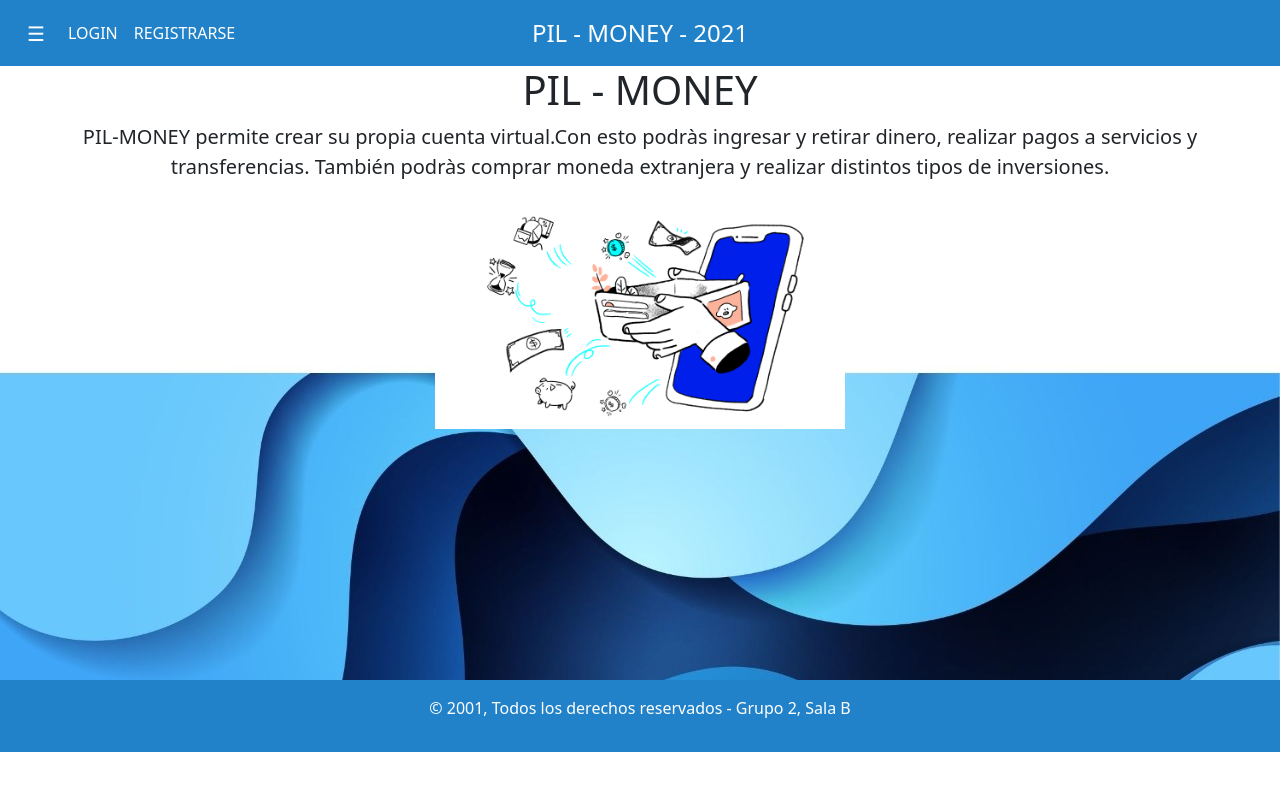
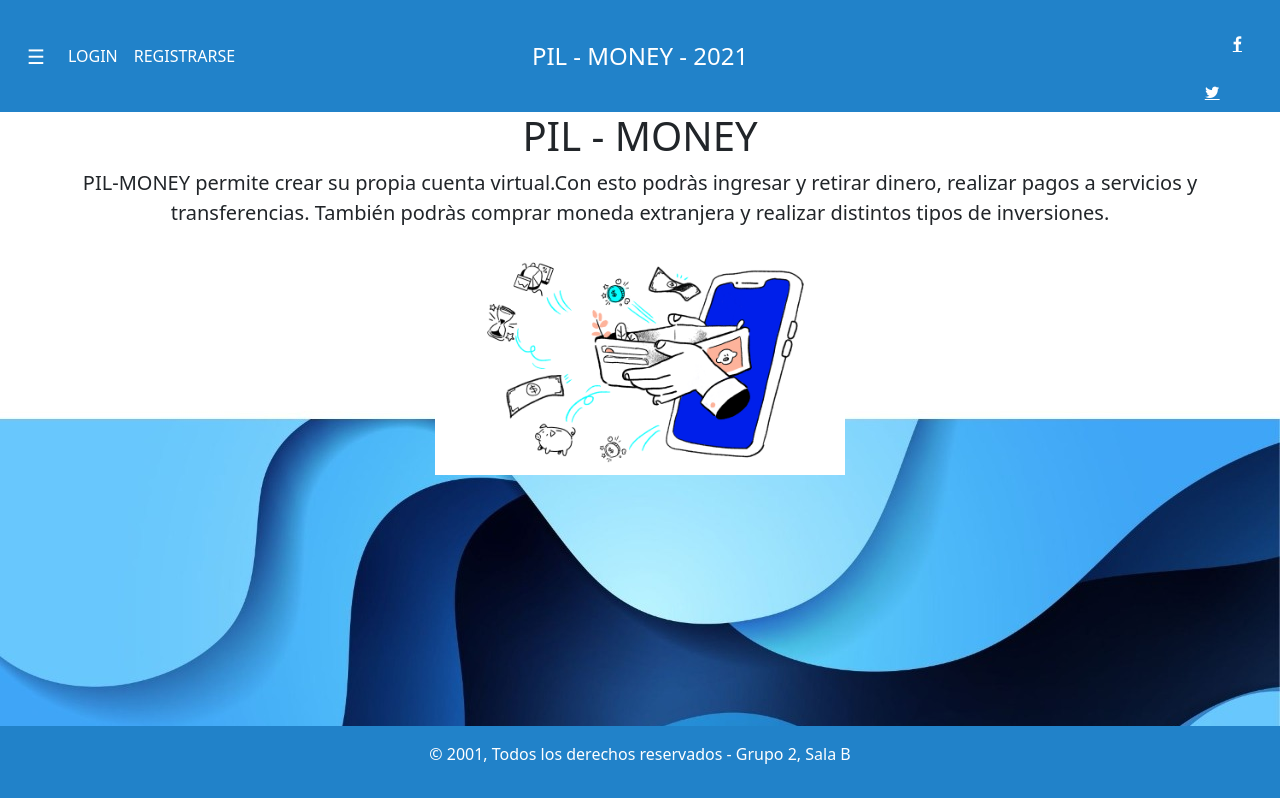
Before and after one commit to JuanDubowez/proyectoPil, an Angular app: page / in a window 1280 px wide. Built offline with nearby package versions, Linux system fonts and the light colour scheme.

Commit message:
agrego nuevos estilos y icons para navbar

```diff
--- a/src/app/layout/navbar/navbar.component.css
+++ b/src/app/layout/navbar/navbar.component.css
@@ -1,3 +1,7 @@
 .nav {
     background-color: #2182C9;
 }
+
+.fa{
+  display: inline-block !important;
+}
--- a/src/app/layout/navbar/navbar.component.html
+++ b/src/app/layout/navbar/navbar.component.html
@@ -9,8 +9,19 @@
         <li class="nav-item">
           <a class="text-white nav-link"  routerLink="/sign-up" routerLinkActive="active" aria-current="page">REGISTRARSE</a>
         </li>
+
       </ul>
     </div>
     <h4 class="text-white position-absolute top-50 start-50 translate-middle"> PIL - MONEY - 2021</h4>
   </div>
+  <ul class="navbar-nav me-auto mb-2 mb-lg-0">
+    <li class="nav-item">
+           <!-- Add icon library -->
+           <link rel="stylesheet" href="https://cdnjs.cloudflare.com/ajax/libs/font-awesome/4.7.0/css/font-awesome.min.css">
+
+           <!-- Add font awesome icons -->
+           <a href="#" class="fa fa-facebook" style="color:white;margin:28px;"></a>
+           <a href="#" class="fa fa-twitter" style="color:white;"></a>
+    </li>
+  </ul>
 </nav>
--- a/src/app/pages/login/login.component.html
+++ b/src/app/pages/login/login.component.html
@@ -23,7 +23,7 @@
                 </div>
 
                 <div class="d-flex justify-content-center" style="text-align: center; margin: 15px;">
-                    <button type="submit" class="btn ingresar text-center" routerLink="/home">
+                    <button type="submit" class="btn ingresar text-center" routerLink="/home" routerLinkActive="active" aria-current="page">
                         Ingresar
                     </button>
                     <button type="submit" class="btn ingresar text-center" routerLink="/sig-in">
```
